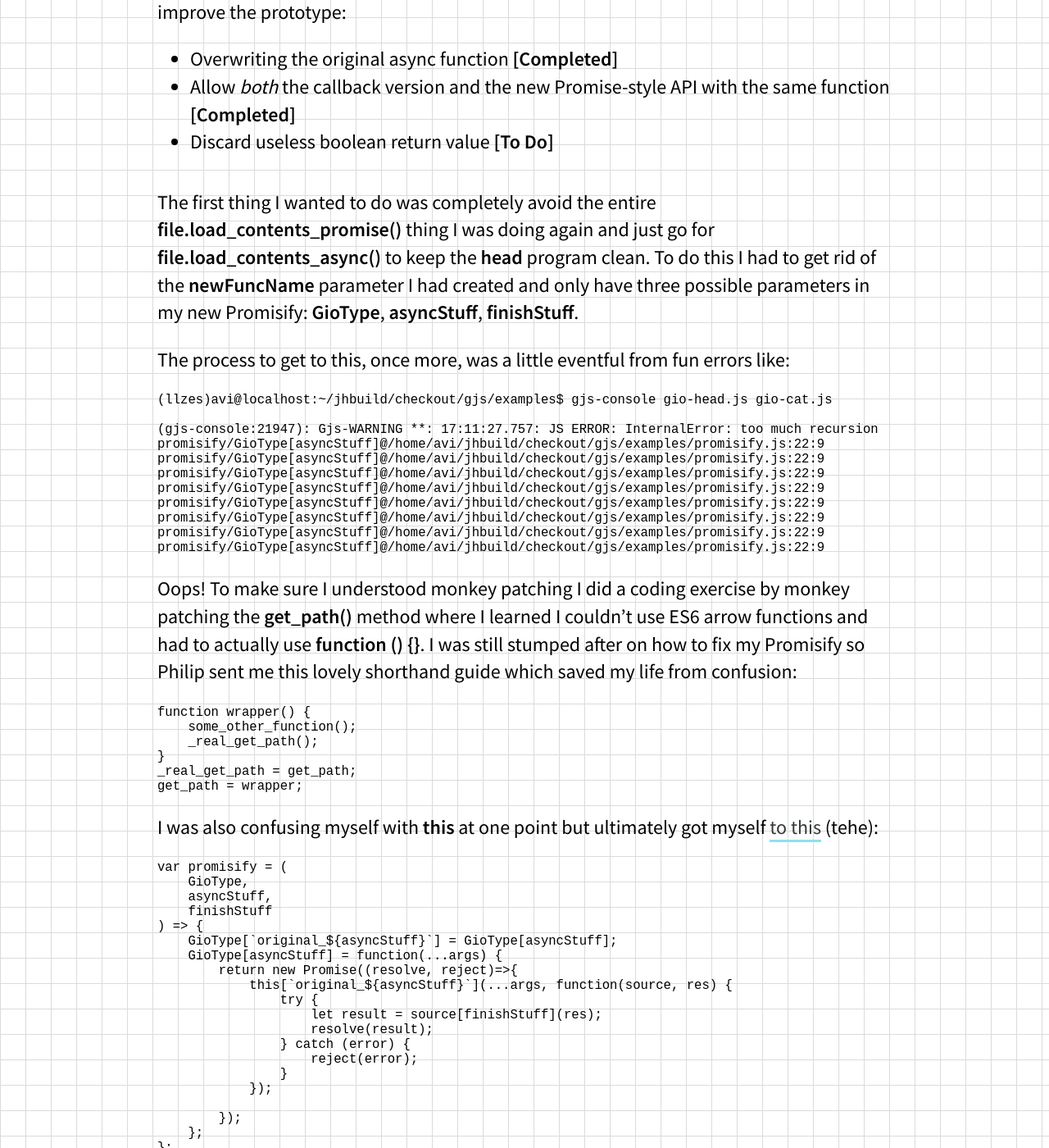
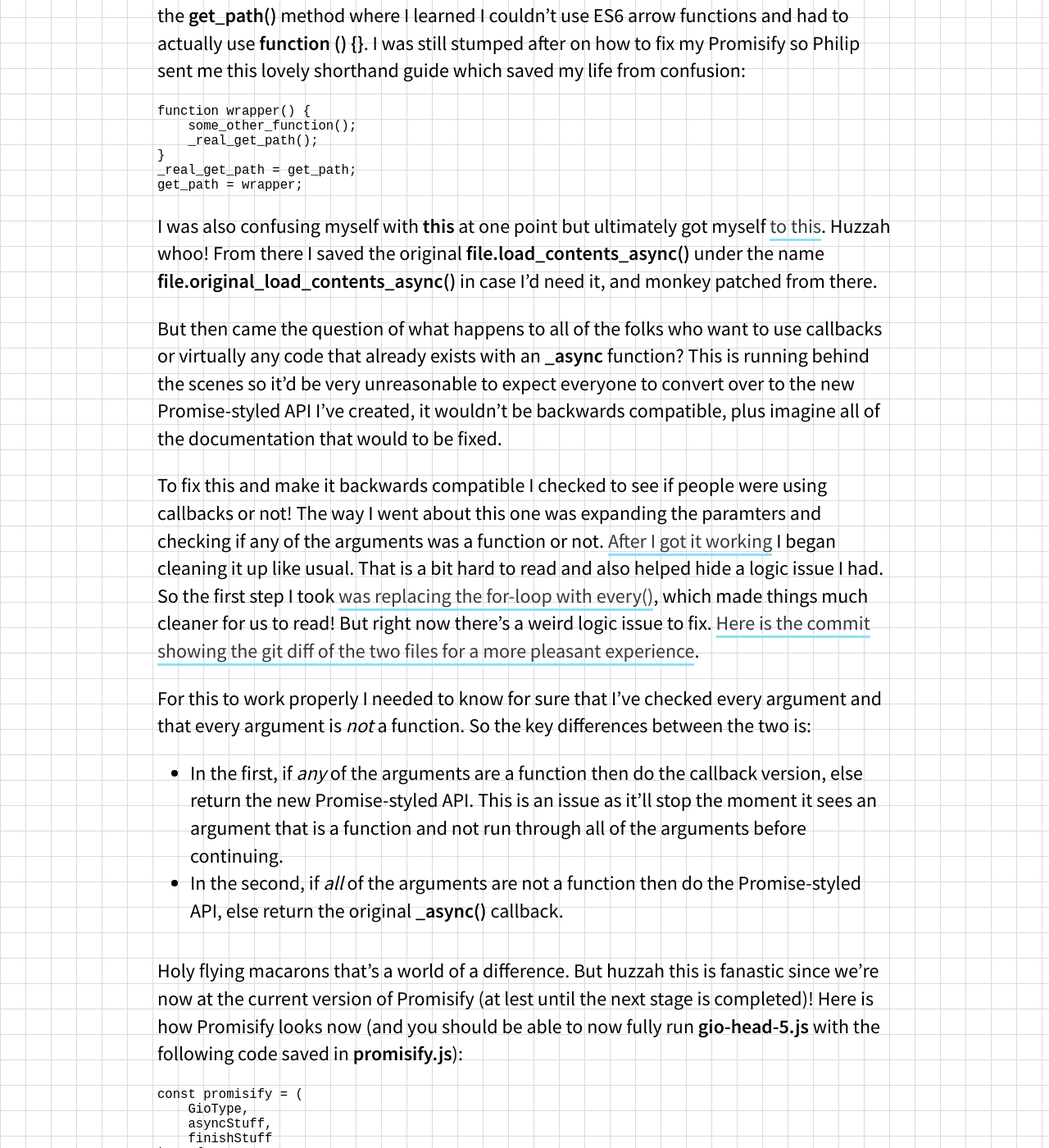
Before and after one commit to Avizc/avizc.github.io, a Jekyll site: the page built from _posts/2018-07-29-creating-promisify.md, in a window 1280 px wide and 1400 px high, scrolled down 14704 px. Shown: the whole window at 82% size. Built offline with Jekyll 4.4.1, drawn with Linux system fonts in a browser that asks for light colours; some of the changed text lies outside the part shown.

Commit message:
Edited and updated posts

````diff
--- a/_posts/2018-07-29-creating-gio-head.md
+++ b/_posts/2018-07-29-creating-gio-head.md
@@ -4,8 +4,6 @@
 date: 2018-7-29
 categories: GNOME
 ---
-
-## If you came across this by accident sorry! It's currently a work-in-progress.
 
 *This is the first in a three post series! I recommend reading [Creating Promisify for GJS](https://avizajac.com/gnome/2018/07/29/creating-promisify.html) after this one!*
 
@@ -19,7 +17,7 @@
 
 ## The Concept
 
-Philip suggested I re-implement the **head** utility in JavaScript (GJS) with asynchronous callbacks, later converted to [Async/Await](https://developer.mozilla.org/en-US/docs/Web/JavaScript/Reference/Statements/async_function), new language features in ES7 to understand what I'd be working on this summer. This post will be covering the traditional callbacks version of the re-implemented **head** utility, with the next post moving us to the new modernised version using Async/Await thanks to the Promisify feature. For anyone who's unfamiliar with **head**, it's a utility that by default prints the first ten lines of a file (e.g. **head FILENAME**).
+Philip suggested I re-implement the **head** utility in JavaScript (GJS) with asynchronous callbacks, later converted to [Async/Await](https://developer.mozilla.org/en-US/docs/Web/JavaScript/Reference/Statements/async_function), new language features in ES7, to understand what I'd be working on this summer. This post will be covering the traditional callbacks version of the re-implemented **head** utility, with the next post moving us to the new modernised version using Async/Await thanks to the Promisify feature. For anyone who's unfamiliar with **head**, it's a utility that by default prints the first ten lines of a file (e.g. **head FILENAME**).
 
 My **head** project grew to be way more than the simple program I had imagined it'd be with finding random bugs that need to be fixed, learning how GNOME is set up, and more. Every time I thought I could breathe in peace that I was done I'd get another [awesome!] feedback change leading me to learning new super cute ES6 shortcuts, de/re-sugaring things, monkey patching, and so on!
 
@@ -101,7 +99,7 @@
 
 Cool! So now we're past importing. But how do we get our program actually running? We create a loop to keep it nicely together! In GNOME there's **GMainLoop** which *"is a convenient, thread-safe way of running a GMainContext to process events until a desired exit condition is met, at which point g_main_loop_quit() should be called. Typically, in a UI program, this will be the user clicking ‘exit’. In a socket handling program, this might be the final socket closing." [What is GMainLoop](https://developer.gnome.org/programming-guidelines/stable/main-contexts.html.en)*
 
-A crucial thing to be aware of is that no main loop means no asynchronous operations as it'd exit immediately. As Philip noted to me, *"Sync operations hold up everything until they complete; you don't need a main loop because everything executes from top to bottom. Async operations don't hold up anything, so something else needs to keep the program alive until the operations complete. That something is the main loop."*
+A crucial thing to be aware of is that no main loop means no asynchronous operations as it'd exit immediately. A way to remember this is that asynchronous operations don't hold things up for you: it's like when you're packing a bag (main loop) and throwing things (asynchronous operations) into it, holding your belongings (program) together; synchronous operations hold things up for you until you're done so you don't need the main loop: it's like your friends who make sure you actually pack in order (execute the program) your stuff (synchronous operations) from a list top-to-bottom.
 
 The way we can import and use it in this example is via [g_main_loop_new ()](https://developer.gnome.org/glib/stable/glib-The-Main-Event-Loop.html#g-main-loop-new) like:
 
@@ -135,10 +133,8 @@
 
 This is actually totally normal it turns out and occurs because the loop isn't asynchronous! From my notes or at least my understanding of how this works:
 
-*  Code runs from top-to-bottom, so the loop has to first quit with **loop.quit()** before **loop.run()** recognises there's an end to this (otherwise it'll be stuck forever, at least until you cancel it)
-* While it's going from top-to-bottom, while it hasn't quite hit **loop.run()** yet it's still reading and prepping my **load_contents_async()** and **load_contents_finish()** callbacks waiting for it to be called to run
+* While it's going from top-to-bottom, while it hasn't quite hit **loop.run()** yet, it's still reading and prepping my **load_contents_async()** and **load_contents_finish()** callbacks waiting for it to be called to run
 * **loop.run()** needs the termination clause, or **loop.quit()**, to understand when to terminate because as it reads through the file it's preparing to launch the callbacks after it has read them with the instruction of when to terminate, otherwise it'll be stuck
-* If you do any type of networking it's kind of like when we used to have to wait to send our networking packets! Even if our packets were ready to go if someone else was sending their own packets on the network ours would have to wait to avoid collision. It's ready to engage once it's able to go!
 
 With that knowledge in mind, we're actually able to move our **loop.run()** from the program itself to however we launch it. [This is how it's set up now with all the new changes that I'll be covering in the next two posts](https://gitlab.gnome.org/llzes/gjs/blob/d243b11d2191d0a8a6ad4a85838ddf5346bd372e/examples/gio-head.js) so don't worry if it looks really weird now but once again I'm sticking [...] in places to truncate things that you all don't need to care about yet:
 
@@ -154,16 +150,15 @@
     printerr('Usage: gio-head.js filename');
 } else {
     head(ARGV[0]);
-    cancel.cancel();
     loop.run();
 }
 ```
 
-You can see that **loop.run()** is now after our **head(ARGV[0])**! (Ignore that **cancel.cancell()** for now). This makes things more efficient for us by first checking if the conditions we're requesting aren't met (and if so return an error message), else we now first run through the program we've wrote, **head()**, then proceed to run it with **loop.run()** as everything is ready to go for us at this point. Huzzah!
+You can see that **loop.run()** is now after our **head(ARGV[0])**! This makes things more efficient for us by first checking if the conditions we're requesting aren't met (and if so return an error message), else we now first run through the program we've wrote, **head()**, then proceed to run it with **loop.run()** as everything is ready to go for us at this point. Huzzah!
 
 ## load_contents_async() and load_contents_finish() callbacks
 
-This part makes me really excited as it's really about language capabilities and features! Callback functions have typically been how we've run asynchronous operations. JavaScript is a single-threaded language so this has been a workaround for how we do things. It works, but later on it gets hard to read as it tends to self obfuscate itself into callback hell. That's where things like Promises kick in, with it being much easier to read, your Promise can only either pass or fail once, **try/catch** work much better with handling errors, and so on. Even better are **Async/Await** functions in ES7 whoo!
+This part makes me really excited as it's really about language capabilities and features! Callback functions have typically been how we've run asynchronous operations. It works, but later on it gets hard to read as it tends to self obfuscate itself into callback hell. That's where things like Promises kick in, with it being much easier to read, your Promise can only either pass or fail once, **try/catch** work much better with handling errors, and so on. Even better are **Async/Await** functions in ES7 whoo!
 
 Buuuuut the original GNOME libraries were built with callback functions to handle asynchronous operations, that [usually] end in **_async()** and **_finish()**. A skeleton example would be [**g_file_load_contents_async()**](https://developer.gnome.org/gio/stable/GFile.html#g-file-load-contents-async) and [**g_file_load_contents_finish()**](https://developer.gnome.org/gio/stable/GFile.html#g-file-load-contents-finish) nested, as it's the **_async()** and **_finish()** functions I used for my project:
 
@@ -254,6 +249,6 @@
 }
 ```
 
-I think it's always good to compare the difference between versions of your code to see how far you've come, and get a further understanding of how things work. Earlier we learned that it was okay to place **loop.run()** after calling the **head()** program, but now in version 2 I also call **cancellable** by **cancel.cancel()**. Even if I'm not actually using it right now at some point if/when I do want it it'll be right there ready for me again.
+I think it's always good to compare the difference between versions of your code to see how far you've come, and get a further understanding of how things work. Earlier we learned that it was okay to place **loop.run()** after calling the **head()** program, but additionally in Version 2 I am also triggering the **cancellable** object to cancel the operation by calling **cancel.cancel()**. In the real **head** utility I wouldn't actually want to cancel the operation but I added this functionality in so I could test **cancellable**, making sure it still worked with my **Promisify** function.
 
 See you all in the next post on Promisify!
--- a/_posts/2018-07-29-creating-promisify.md
+++ b/_posts/2018-07-29-creating-promisify.md
@@ -139,7 +137,7 @@
 
 ## The (rough) beginnings of load_contents_promise()
 
-[Thanks to this issue](https://gitlab.gnome.org/GNOME/gobject-introspection/issues/28#note_75381) I knew from the start I would have to expand my Promisify prototype out so it could apply to any function that ends in **_async** and **_function**. So the first thing I did was try to make a single function called **load_contents_promise()** (my terrible naming convention has carried over from locksport oops) and have it return a Promise that hid **load_contents_async()** and **load_contents_finish()** away from my **head** program. This took me quite a lot longer than I thought it would as it didn't feel intuitive to me as to how I'd actually do this and wrap it as a Promise. Before this project I *thought* I knew how to write and use Promises. This really forced me to dive more in to understand it.
+[Thanks to this issue](https://gitlab.gnome.org/GNOME/gobject-introspection/issues/28#note_75381) I knew from the start I would have to expand my Promisify prototype out so it could apply to any function that ends in **_async** and **_function**. So the first thing I did was try to make a single function called **load_contents_promise()** and have it return a Promise that hid **load_contents_async()** and **load_contents_finish()** away from my **head** program. This took me quite a lot longer than I thought it would as it didn't feel intuitive to me as to how I'd actually do this and wrap it as a Promise. Before this project I *thought* I knew how to write and use Promises. This really forced me to dive more in to understand it.
 
 Eventually I finally made progress and started getting there! The following [is a cleaned up version of the original](https://gitlab.gnome.org/llzes/gjs/blob/c43919a4c5cf276a7c4d49012f3c646b0f275aff/examples/gio-head.js) I successfully made.
 
@@ -207,13 +205,13 @@
 
 What *is* monkey patching if you're unfamiliar with it like I was? It's when you add/modify/remove code at runtime without actually changing the source code, wherever it came from. You save the original source code and afterwords modify it. This way you can still call the original source code later on in your code but at the same time you can also override the default behaviour it usually returns at runtime.
 
-Before I tried monke ypatching [in the commit before, I had some weird code](https://gitlab.gnome.org/llzes/gjs/blob/b69df09ad5ae733389c9e5997f8cc54c9b6485eb/examples/gio-head.js) that looked like this:
+Before I tried monkey patching [in the commit before, I had some weird code](https://gitlab.gnome.org/llzes/gjs/blob/b69df09ad5ae733389c9e5997f8cc54c9b6485eb/examples/gio-head.js) that looked like this:
 
 <img src="/images/2018/July/load_contents_promise-2.png">
 
 Not only would people have to write extra lines of code into their programs but this wouldn't be feasible on getting every **_async** and **_finish** function onboard with the future of Promisify, wherever this goes. This is also where I thought I finally understood monkey patching with **prototype** and when it failed, I was very confused as to ~~how it all went wrong~~ why it wasn't working.
 
-Turns out that oops, it wasn't just me, there's an actual bug here! In an ideal world (that doesn't exist quite yet) my code would look something like:
+Turns out that oops, it wasn't just me, there's an actual bug here ([here is the issue for the bug huzzah](https://gitlab.gnome.org/GNOME/gjs/issues/189))! In an ideal world (that doesn't exist quite yet) my code would look something like:
 
 ```
 Gio.File.prototype.load_contents_STUFF = function(){
@@ -298,7 +296,7 @@
 We want people to use something they're already familiar with and nothing beats an easy to read change like **load_contents_async(null/\*cancel*/\)**, and sticking an **await** right in front of it! (We'll talk about backwards compatibility a little later). So with that my new Promisify [started off roughly like this](https://gitlab.gnome.org/llzes/gjs/commit/fdcc9b4a3484b6321ddfc979ef7294b90dbd262d), getting rid of the **Gio_File.prototype.load_contents_promise** in exchange for **Gio_File.prototype.load_contents_async**. *This did not work yet.*
 
 ```
-var promisify = ( /* Apparently const isn't supported thus using var */
+var promisify = (
     GioType, /* Gio_File_prototype */
     asyncStuff, /* load_contents_async */
     finishStuff /* load_contents_finish */
@@ -349,35 +347,11 @@
 
 Oops, **load_contents_promise** is back! But it still wouldn't work *and* it got stuck indefinitely after trying to run, why?
 
-It turns out that when I did **GioType[asyncStuff** in Promisify, while I had based it off of **Gio_File_prototype.load_contents_promise**, I got lost in my own code as that base confused me from what I was trying to do. I was now creating two new methods at runtime: **file.load_contents_promise()** and **file.load_contents_async()**.
+It turns out that when I did **GioType[asyncStuff]** in Promisify, while I had based it off of **Gio_File_prototype.load_contents_promise**, I got lost in my own code as that base confused me from what I was trying to do. I was now creating two new methods at runtime: **file.load_contents_promise()** and **file.load_contents_async()**.
 
 From there I was accidentally overwriting **file.load_contents_async()**, the original **load_contents_async()**, with my new version of it. So when **file.load_contents_async()** was called it essentially called itself, hence the infinite loop.
 
-I was a bit desperate to have my long awaited (tehe!) code to finally work and in a moment of desperation [I wrote the following commit](https://gitlab.gnome.org/llzes/gjs/blob/a29b725fcbd1c1501543766a27fc8c7677da14c2/examples/promisify.js):
-
-```
-var promisify = ( /* Apparently const isn't supported thus using var */
-    GioType, /* Gio_File_prototype */
-    newFuncName,
-    asyncStuff, /* load_contents_async */
-    finishStuff /* load_contents_finish */
-) => {
-    return GioType[newFuncName] = function(...args){
-        return new Promise((resolve, reject)=>{
-            this[asyncStuff](...args, function(source,res) {
-                try {
-                    let result = source[finishStuff](res);
-                    resolve(result);
-                } catch (error) {
-                    reject(error);
-                }
-            });
-        });
-    }
-}
-```
-
-Once I called it properly in **head** with **Gio_File_prototype.load_contents_promise = promisify(Gio_File_prototype, 'load_contents_new', 'load_contents_async','load_contents_finish');** holy flying macarons it worked! My immediate reaction in the moments after was rather surprisingly negative instead of positive, as all I could think was that *it so simple and I had missed it the entire time an-*
+I was a bit desperate to have my long awaited (tehe!) code to finally work and in a moment of desperation [I wrote this](https://gitlab.gnome.org/llzes/gjs/blob/a29b725fcbd1c1501543766a27fc8c7677da14c2/examples/promisify.js). Once I called it properly in **head** with **Gio_File_prototype.load_contents_promise = promisify(Gio_File_prototype, 'load_contents_new', 'load_contents_async','load_contents_finish');** holy flying macarons it worked! My immediate reaction in the moments after was rather surprisingly negative instead of positive, as all I could think was that *it so simple and I had missed it the entire time an-*
 
 Have I mentioned that Philip is an amazing mentor? Huzzah! While I felt really bad as I had missed it for a few days, I got reassured by Philip that it wasn't as simple as I was making it out to be in my head. Plus making a function that returns functions? (Still ecstatic this actually worked tehe). I learned a ton of new things as I went through the process via black box implementing it, learning new things, learning and reinforcing all of the things I thought I had known but didn't quite know yet entirely.
 
@@ -393,23 +367,7 @@
 
 The first thing I wanted to do was completely avoid the entire **file.load_contents_promise()** thing I was doing again and just go for **file.load_contents_async()** to keep the **head** program clean. To do this I had to get rid of the **newFuncName** parameter I had created and only have three possible parameters in my new Promisify: **GioType**, **asyncStuff**, **finishStuff**.
 
-The process to get to this, once more, was a little eventful from fun errors like:
-
-```
-(llzes)avi@localhost:~/jhbuild/checkout/gjs/examples$ gjs-console gio-head.js gio-cat.js
-
-(gjs-console:21947): Gjs-WARNING **: 17:11:27.757: JS ERROR: InternalError: too much recursion
-promisify/GioType[asyncStuff]@/home/avi/jhbuild/checkout/gjs/examples/promisify.js:22:9
-promisify/GioType[asyncStuff]@/home/avi/jhbuild/checkout/gjs/examples/promisify.js:22:9
-promisify/GioType[asyncStuff]@/home/avi/jhbuild/checkout/gjs/examples/promisify.js:22:9
-promisify/GioType[asyncStuff]@/home/avi/jhbuild/checkout/gjs/examples/promisify.js:22:9
-promisify/GioType[asyncStuff]@/home/avi/jhbuild/checkout/gjs/examples/promisify.js:22:9
-promisify/GioType[asyncStuff]@/home/avi/jhbuild/checkout/gjs/examples/promisify.js:22:9
-promisify/GioType[asyncStuff]@/home/avi/jhbuild/checkout/gjs/examples/promisify.js:22:9
-promisify/GioType[asyncStuff]@/home/avi/jhbuild/checkout/gjs/examples/promisify.js:22:9
-```
-
-Oops! To make sure I understood monkey patching I did a coding exercise by monkey patching the **get_path()** method where I learned I couldn't use ES6 arrow functions and had to actually use **function () {}**. I was still stumped after on how to fix my Promisify so Philip sent me this lovely shorthand guide which saved my life from confusion:
+To make sure I understood monkey patching I did a coding exercise by monkey patching the **get_path()** method where I learned I couldn't use ES6 arrow functions and had to actually use **function () {}**. I was still stumped after on how to fix my Promisify so Philip sent me this lovely shorthand guide which saved my life from confusion:
 
 ```
 function wrapper() {
@@ -420,65 +378,11 @@
 get_path = wrapper;
 ```
 
-I was also confusing myself with **this** at one point but ultimately got myself [to this](https://gitlab.gnome.org/llzes/gjs/blob/65d54771b2a1e7aab6b5b01f0827d0aab2aea51c/examples/promisify.js) (tehe):
-
-```
-var promisify = (
-    GioType,
-    asyncStuff,
-    finishStuff
-) => {
-    GioType[`original_${asyncStuff}`] = GioType[asyncStuff];
-    GioType[asyncStuff] = function(...args) {
-        return new Promise((resolve, reject)=>{
-            this[`original_${asyncStuff}`](...args, function(source, res) {
-                try {
-                    let result = source[finishStuff](res);
-                    resolve(result);
-                } catch (error) {
-                    reject(error);
-                }
-            });
-
-        });
-    };
-};
-```
-
-Huzzah whoo! I saved the original **file.load_contents_async()** under the name **file.original_load_contents_async()** in case I'd need it, and monkey patched from there.
+I was also confusing myself with **this** at one point but ultimately got myself [to this](https://gitlab.gnome.org/llzes/gjs/blob/65d54771b2a1e7aab6b5b01f0827d0aab2aea51c/examples/promisify.js). Huzzah whoo! From there I saved the original **file.load_contents_async()** under the name **file.original_load_contents_async()** in case I'd need it, and monkey patched from there.
 
 But then came the question of what happens to all of the folks who want to use callbacks or virtually any code that already exists with an **_async** function? This is running behind the scenes so it'd be very unreasonable to expect everyone to convert over to the new Promise-styled API I've created, it wouldn't be backwards compatible, plus imagine all of the documentation that would to be fixed.
 
-To fix this and make it backwards compatible I checked to see if people were using callbacks or not! The way I went about this one was expanding the paramters and checking if any of the arguments was a function or not. [After I got it working](https://gitlab.gnome.org/llzes/gjs/commit/7ab0b066e0ab5790260c75dbd38e216e652a80b9) I began cleaning it up like usual. Something I did when I first got it working was using a for-loop:
-
-```
-for(let i=0; i<args.length; i++){
-    if (typeof args[i]==="function") {
-        return this[asyncStuff];
-    } else {
-        return new Promise((resolve, reject)=>{
-            [...]
-        }
-    }
-```
-
-This is hard to read and also helped hide a logic issue I had. So the first step I took [was replacing the for-loop with every()](https://gitlab.gnome.org/llzes/gjs/blob/d243b11d2191d0a8a6ad4a85838ddf5346bd372e/examples/promisify.js):
-
-```
-if (args.every(arg=>typeof arg === 'function')) return;
-else return new Promise((resolve, reject)=>{
-    [...]
-});
-```
-
-That made things much cleaner for us to read! But right now there's a weird logic issue to fix. [Here is the commit showing the git diff of the two files for a more pleasant experience](https://gitlab.gnome.org/llzes/gjs/commit/609aadada4f3e24e20d48e3d70492935ce1b1fce) otherwise here is the new if/else logic:
-
-```
-if (args.every(arg=>typeof arg !== 'function')) return new Promise((resolve, reject)=>{
-    [...]
-});
-else return this[`original_${asyncStuff}`](...args);
-```
+To fix this and make it backwards compatible I checked to see if people were using callbacks or not! The way I went about this one was expanding the paramters and checking if any of the arguments was a function or not. [After I got it working](https://gitlab.gnome.org/llzes/gjs/commit/7ab0b066e0ab5790260c75dbd38e216e652a80b9) I began cleaning it up like usual. That is a bit hard to read and also helped hide a logic issue I had. So the first step I took [was replacing the for-loop with every()](https://gitlab.gnome.org/llzes/gjs/blob/d243b11d2191d0a8a6ad4a85838ddf5346bd372e/examples/promisify.js), which made things much cleaner for us to read! But right now there's a weird logic issue to fix. [Here is the commit showing the git diff of the two files for a more pleasant experience](https://gitlab.gnome.org/llzes/gjs/commit/609aadada4f3e24e20d48e3d70492935ce1b1fce).
 
 For this to work properly I needed to know for sure that I've checked every argument and that every argument is *not* a function. So the key differences between the two is:
 
````
Also changed, not shown: other parts of _posts/2018-07-29-creating-gio-head.md (+1 -1 lines), other parts of _posts/2018-07-29-creating-promisify.md (+2 -4 lines), _posts/2018-05-26-chromebook-to-gjs.md (+4 -2 lines), _posts/2018-07-29-update-gio-head-promisify.md (+3 -1 lines).
